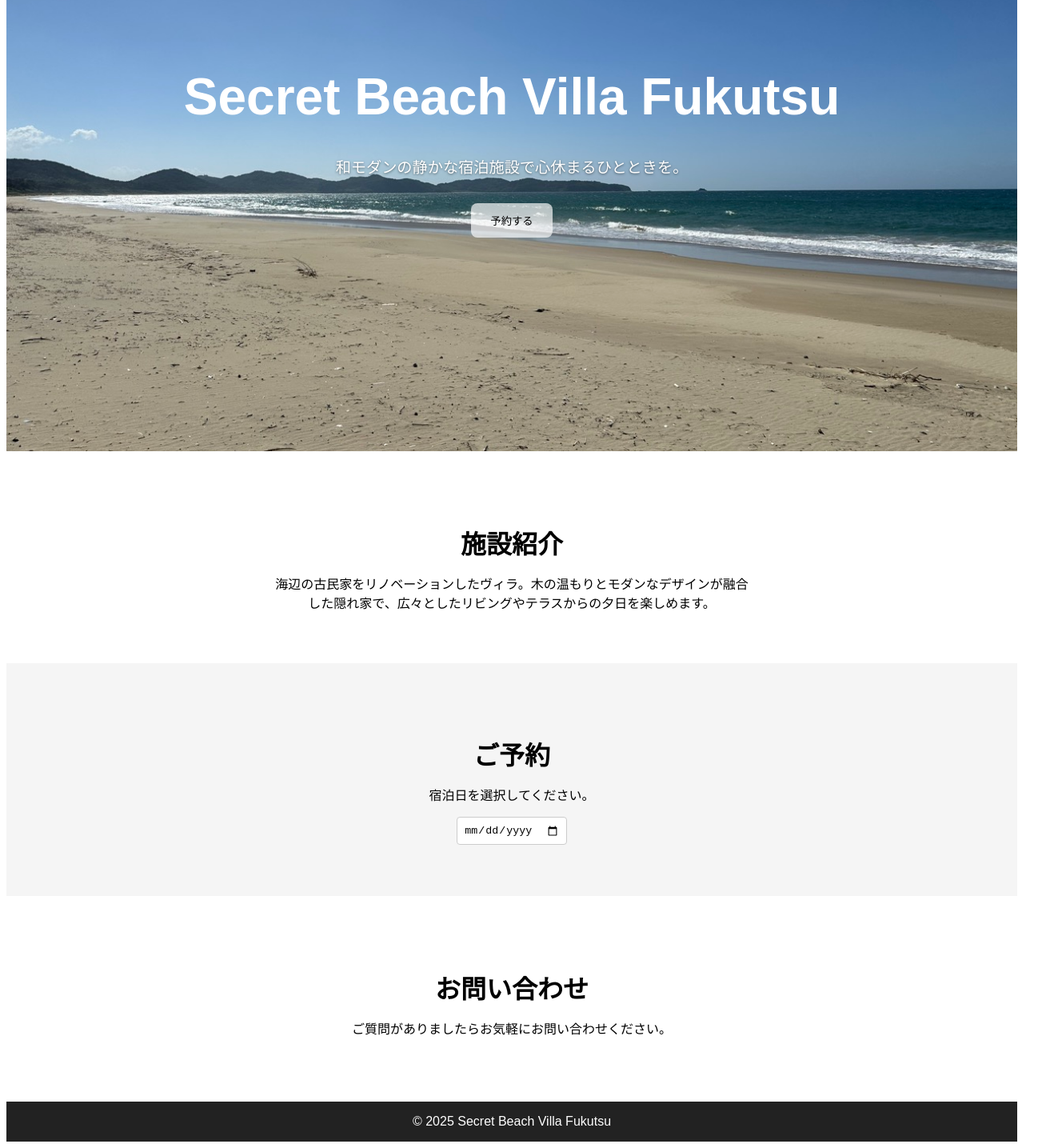
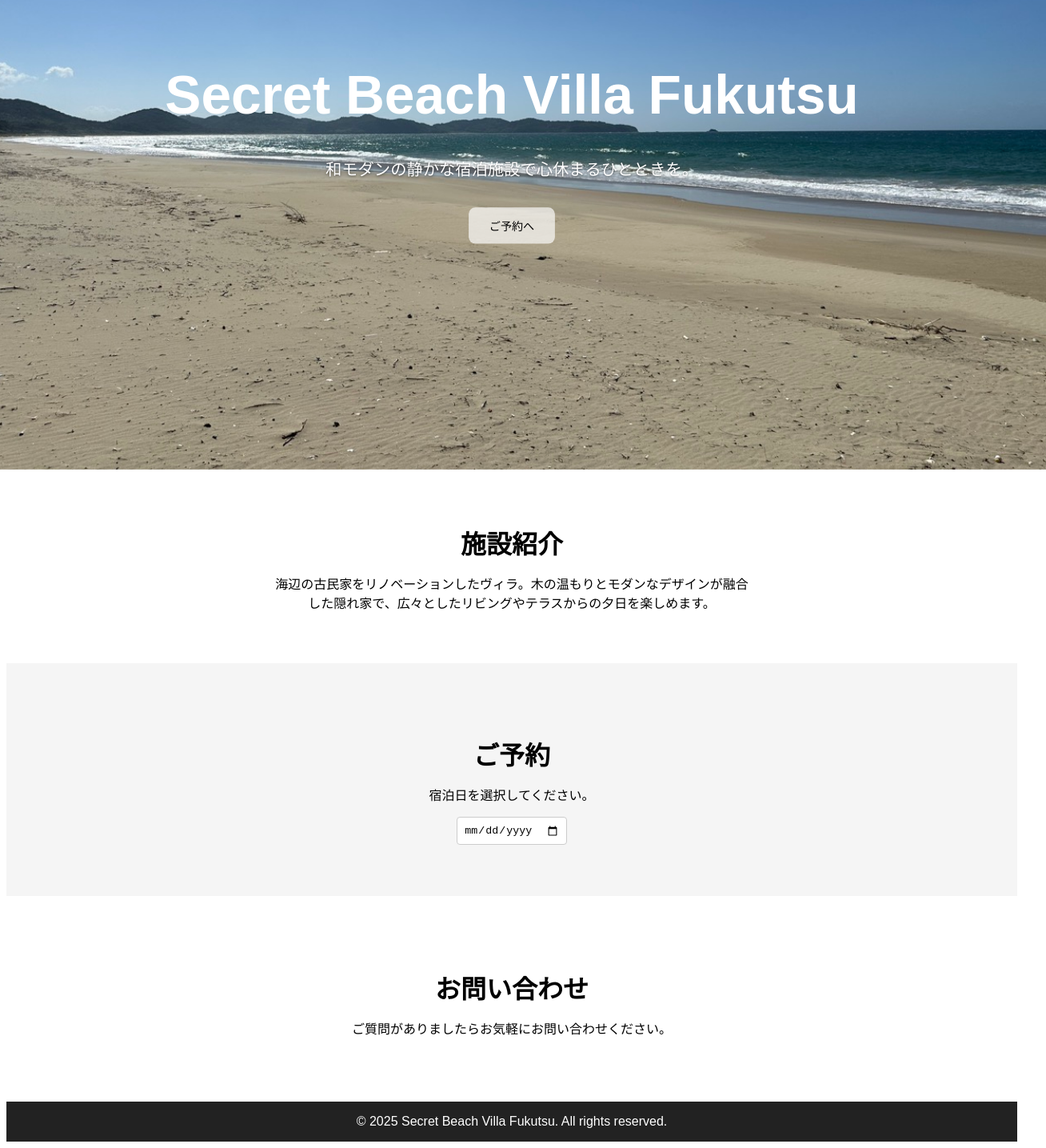
Before and after one commit to likeiga2/secret-beach-villa, a Next.js app: page / in a window 1280 px wide. Shown: the part 244-1679 px from the top of the page at 80% size, 1308 px wide, since content can reach past the window. Built offline with nearby package versions, Linux system fonts and the light colour scheme.

Commit message:
Add animated hero section with zoom effect

```diff
--- a/pages/index.js
+++ b/pages/index.js
@@ -5,34 +5,110 @@ export default function Home() {
 
   return (
     <div style={{ fontFamily: 'sans-serif' }}>
-      <section style={{ position: 'relative', minHeight: '100vh', backgroundImage: "url('/IMG_5949.jpeg')", backgroundSize: 'cover', color: '#fff', display: 'flex', flexDirection: 'column', alignItems: 'center', justifyContent: 'center' }}>
+      <section className="hero">
         <h1 style={{ fontSize: '4rem', marginBottom: '1rem' }}>Secret Beach Villa Fukutsu</h1>
-        <p style={{ fontSize: '1.2rem', marginBottom: '2rem', textShadow: '0 1px 3px rgba(0,0,0,.5)' }}>和モダンの静かな宿泊施設で心休まるひとときを。</p>
-        <button style={{ padding: '0.75rem 1.5rem', backgroundColor: '#ffffffaa', color: '#000', borderRadius: '0.5rem', border: 'none', cursor: 'pointer' }} onClick={() => document.getElementById('booking').scrollIntoView({ behavior: 'smooth' })}>予約する</button>
+        <p style={{ fontSize: '1.2rem', marginBottom: '2rem', textShadow: '0 1px 3px rgba(0,0,0,.5)' }}>
+          和モダンの静かな宿泊施設で心休まるひとときを。
+        </p>
+        <button
+          style={{
+            padding: '0.75rem 1.5rem',
+            backgroundColor: '#ffffffaa',
+            color: '#000',
+            borderRadius: '0.5rem',
+            border: 'none',
+            cursor: 'pointer'
+          }}
+          onClick={() =>
+            document.getElementById('booking').scrollIntoView({ behavior: 'smooth' })
+          }
+        >
+          ご予約へ
+        </button>
       </section>
+
       <section id="about" style={{ padding: '4rem 1rem', textAlign: 'center' }}>
         <h2 style={{ fontSize: '2rem', marginBottom: '1rem' }}>施設紹介</h2>
-        <p style={{ maxWidth: '600px', margin: '0 auto' }}>海辺の古民家をリノベーションしたヴィラ。木の温もりとモダンなデザインが融合した隠れ家で、広々としたリビングやテラスからの夕日を楽しめます。</p>
+        <p style={{ maxWidth: '600px', margin: '0 auto' }}>
+          海辺の古民家をリノベーションしたヴィラ。木の温もりとモダンなデザインが融合した隠れ家で、広々としたリビングやテラスからの夕日を楽しめます。
+        </p>
       </section>
-      <section id="booking" style={{ padding: '4rem 1rem', textAlign: 'center', backgroundColor: '#f5f5f5' }}>
+
+      <section
+        id="booking"
+        style={{ padding: '4rem 1rem', textAlign: 'center', backgroundColor: '#f5f5f5' }}
+      >
         <h2 style={{ fontSize: '2rem', marginBottom: '1rem' }}>ご予約</h2>
         <p style={{ marginBottom: '1rem' }}>宿泊日を選択してください。</p>
-        <input type="date" value={date} onChange={(e) => setDate(e.target.value)} style={{ padding: '0.5rem', borderRadius: '0.25rem', border: '1px solid #ccc' }} />
+        <input
+          type="date"
+          value={date}
+          onChange={(e) => setDate(e.target.value)}
+          style={{ padding: '0.5rem', borderRadius: '0.25rem', border: '1px solid #ccc' }}
+        />
         {date && (
           <div style={{ marginTop: '1rem' }}>
-            <button style={{ padding: '0.75rem 1.5rem', backgroundColor: '#00b894', color: '#fff', border: 'none', borderRadius: '0.5rem', cursor: 'pointer' }}>
+            <button
+              style={{
+                padding: '0.75rem 1.5rem',
+                backgroundColor: '#00b894',
+                color: '#fff',
+                border: 'none',
+                borderRadius: '0.5rem',
+                cursor: 'pointer'
+              }}
+            >
               予約リクエスト
             </button>
           </div>
         )}
       </section>
+
       <section id="contact" style={{ padding: '4rem 1rem', textAlign: 'center' }}>
         <h2 style={{ fontSize: '2rem', marginBottom: '1rem' }}>お問い合わせ</h2>
         <p>ご質問がありましたらお気軽にお問い合わせください。</p>
       </section>
-      <footer style={{ textAlign: 'center', padding: '1rem', backgroundColor: '#222', color: '#fff' }}>
-        © {new Date().getFullYear()} Secret Beach Villa Fukutsu
+
+      <footer
+        style={{
+          textAlign: 'center',
+          padding: '1rem',
+          backgroundColor: '#222',
+          color: '#fff'
+        }}
+      >
+        © {new Date().getFullYear()} Secret Beach Villa Fukutsu. All rights reserved.
       </footer>
+
+      <style jsx>{`
+        .hero {
+          position: relative;
+          min-height: 100vh;
+          background-image: url('/IMG_5949.jpeg');
+          background-size: cover;
+          background-position: center;
+          color: #fff;
+          display: flex;
+          flex-direction: column;
+          justify-content: center;
+          align-items: center;
+          text-align: center;
+          overflow: hidden;
+          animation: zoom 20s linear infinite;
+        }
+
+        @keyframes zoom {
+          0% {
+            transform: scale(1);
+          }
+          50% {
+            transform: scale(1.1);
+          }
+          100% {
+            transform: scale(1);
+          }
+        }
+      `}</style>
     </div>
   );
 }
```
